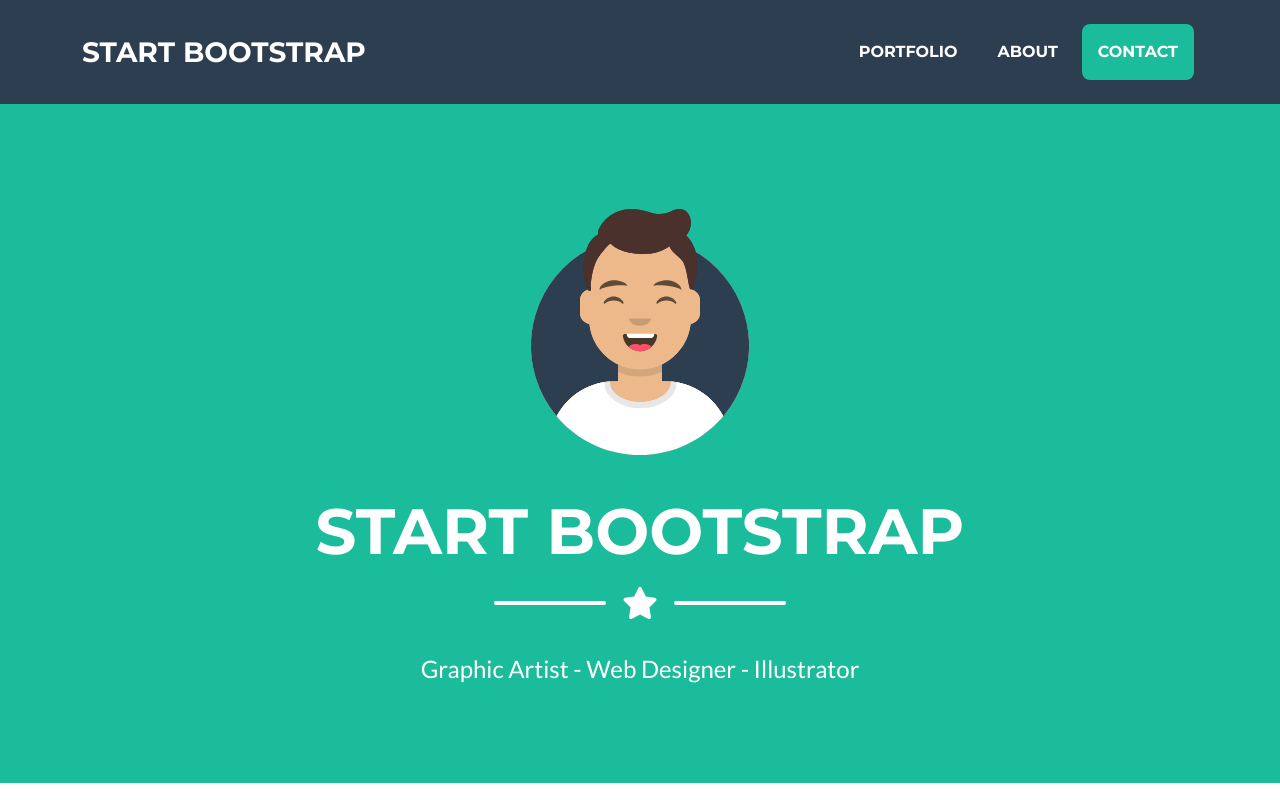
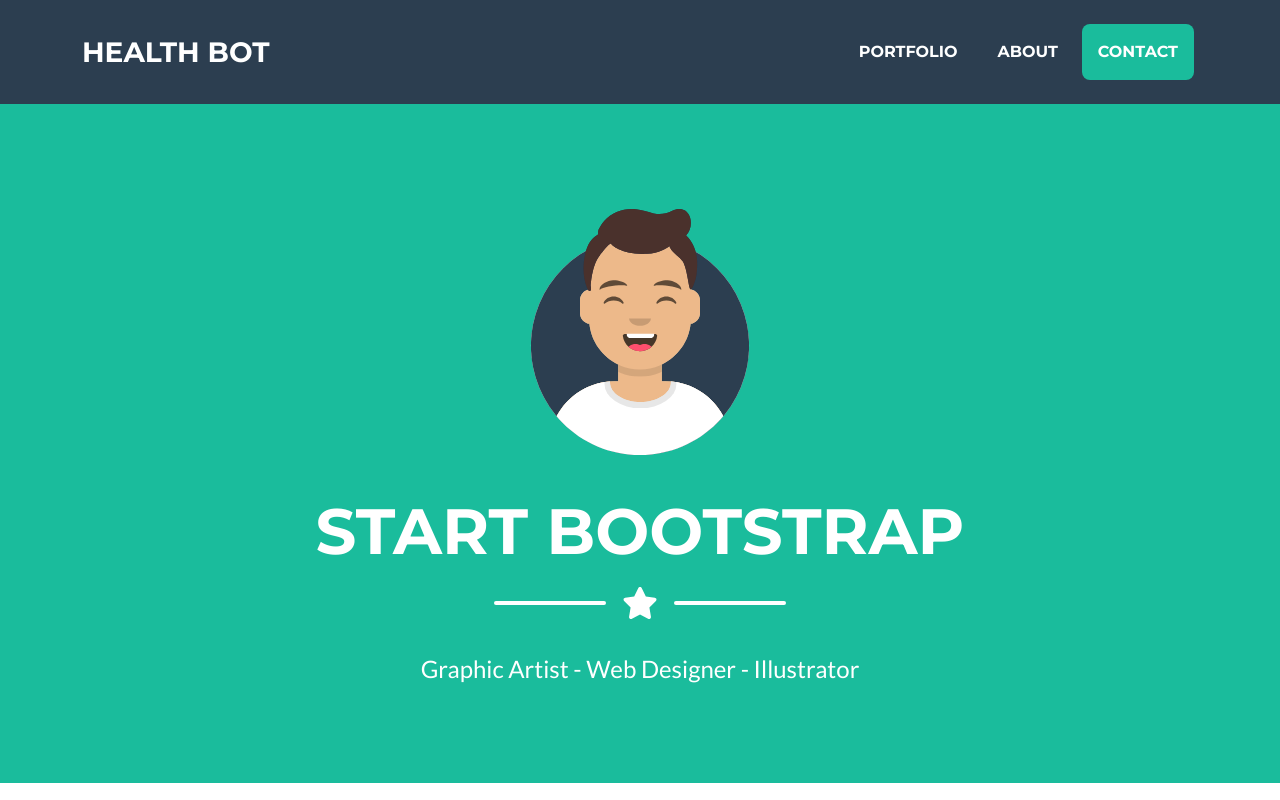
Before and after one commit to ayushiporwal13/HealthBot, a plain HTML site: page index.html in a window 1280 px wide. Shown: the top 800 px of the page. Drawn offline with nearby package versions, Linux system fonts and the light colour scheme.

Commit message:
Update index.html

```diff
--- a/index.html
+++ b/index.html
@@ -21,7 +21,7 @@
         <!-- Navigation-->
         <nav class="navbar navbar-expand-lg bg-secondary text-uppercase fixed-top" id="mainNav">
             <div class="container">
-                <a class="navbar-brand" href="#page-top">Start Bootstrap</a>
+                <a class="navbar-brand" href="#page-top">Health Bot</a>
                 <button class="navbar-toggler text-uppercase font-weight-bold bg-primary text-white rounded" type="button" data-bs-toggle="collapse" data-bs-target="#navbarResponsive" aria-controls="navbarResponsive" aria-expanded="false" aria-label="Toggle navigation">
                     Menu
                     <i class="fas fa-bars"></i>
```
